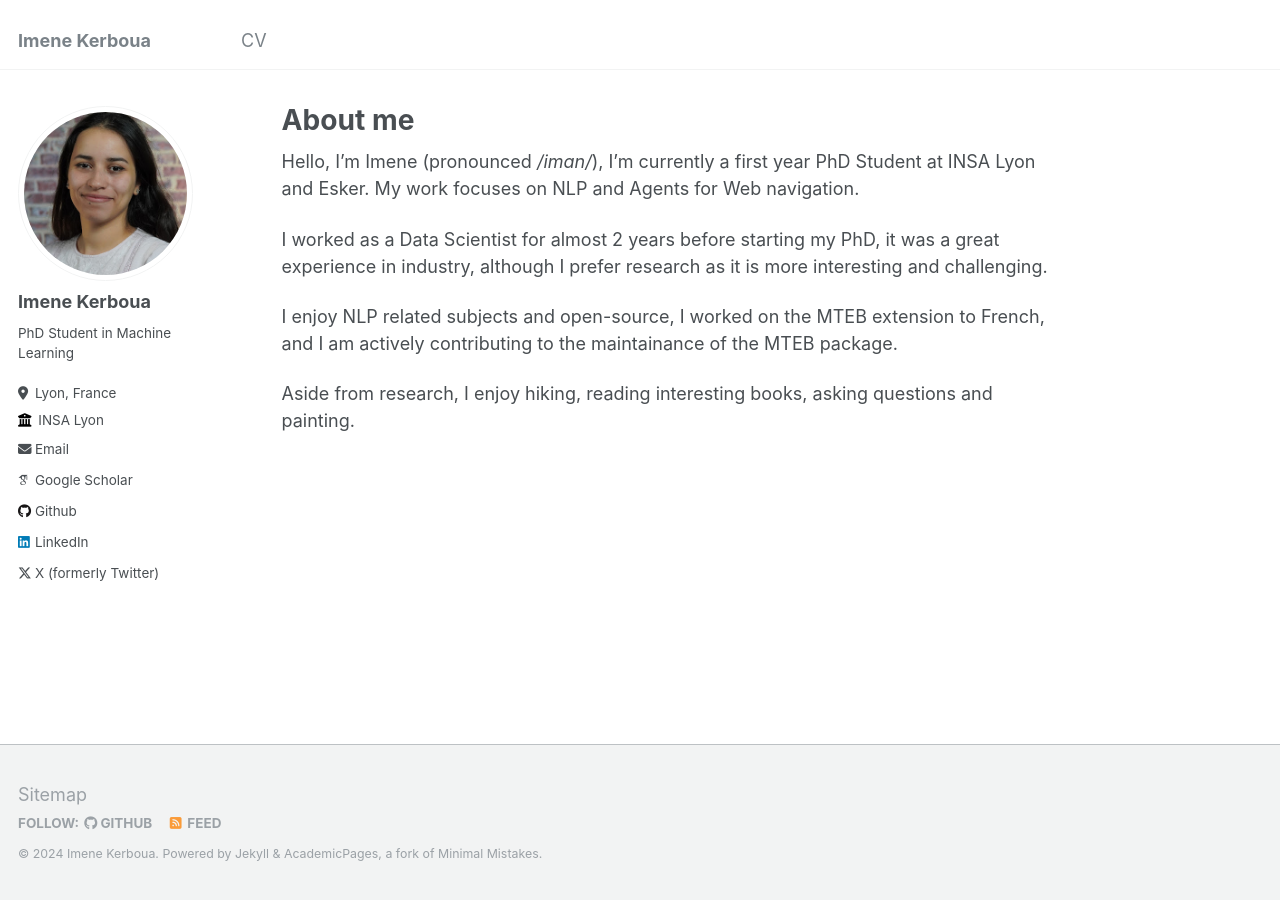
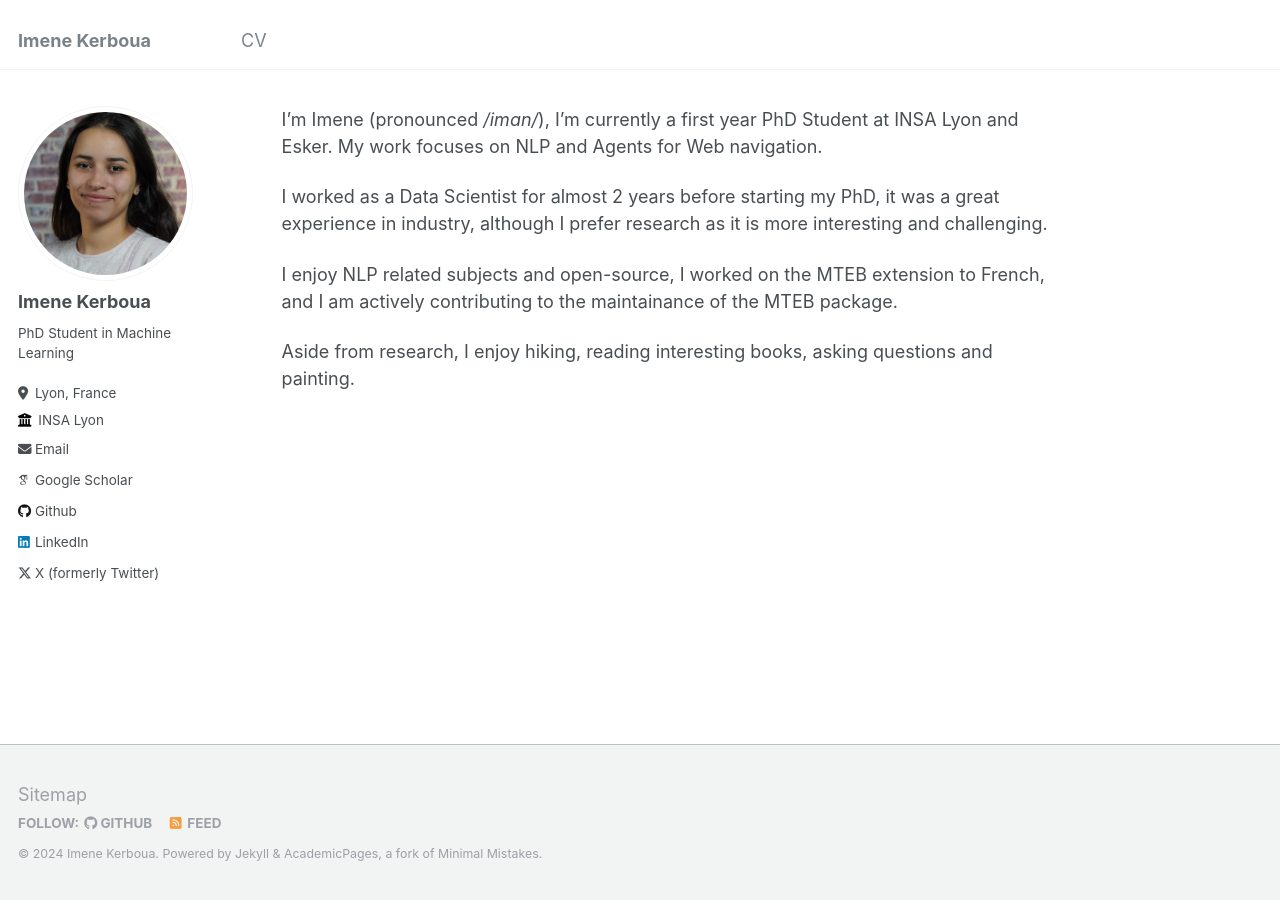
Before and after one commit to imenelydiaker/imenelydiaker.github.io, a Jekyll site: the page built from _pages/about.md, in a window 1280 px wide. Built offline with Jekyll 4.4.1, drawn with Linux system fonts in a browser that asks for light colours; some web fonts are replaced.

Commit message:
update about page

```diff
--- a/_pages/about.md
+++ b/_pages/about.md
@@ -1,13 +1,12 @@
 ---
 permalink: /
-title: "About me"
 author_profile: true
 redirect_from:
   - /about/
   - /about.html
 ---
 
-Hello, I’m Imene (pronounced _/iman/_), I’m currently a first year PhD Student at INSA Lyon and Esker. My work focuses on NLP and Agents for Web navigation.
+I’m Imene (pronounced _/iman/_), I’m currently a first year PhD Student at INSA Lyon and Esker. My work focuses on NLP and Agents for Web navigation.
 
 I worked as a Data Scientist for almost 2 years before starting my PhD, it was a great experience in industry, although I prefer research as it is more interesting and challenging.
 
```
